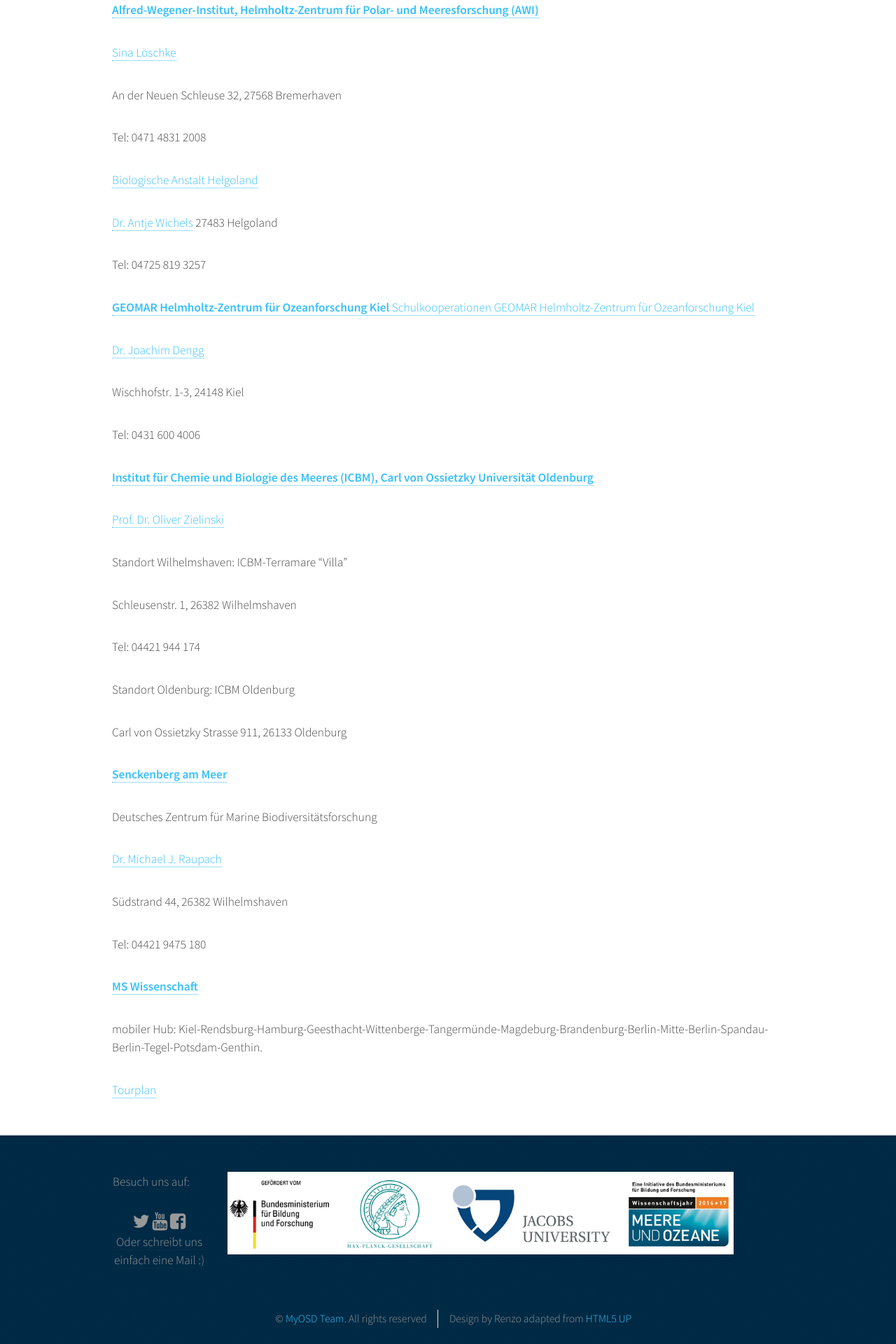
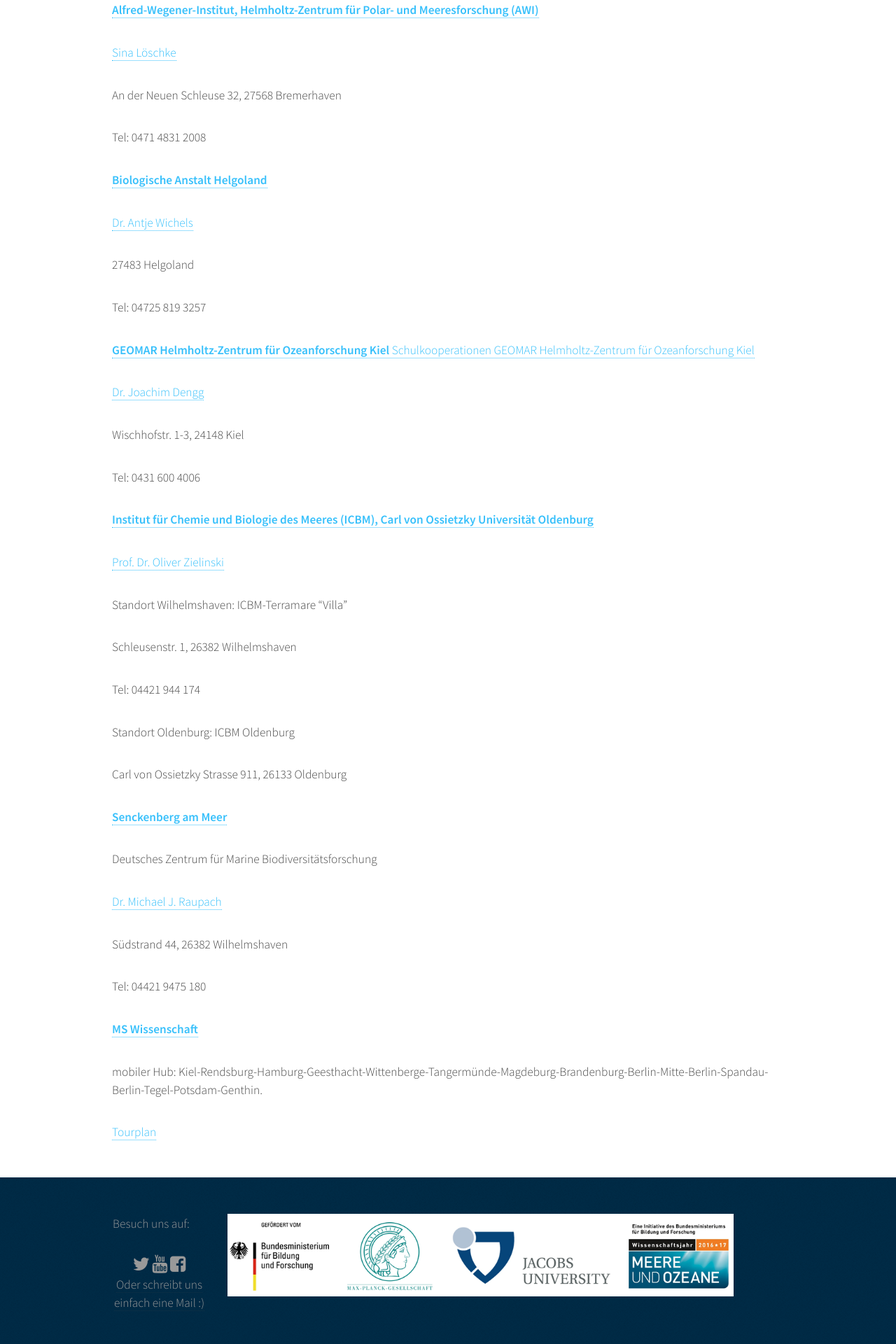
Before and after one commit to myosd/myosd.github.io, a Jekyll site: the page built from mitmachen/hubs/index.md, in a window 1280 px wide. Shown: the part 581-2501 px from the top of the page at 70% size. Built offline with Jekyll 4.4.1, drawn with Linux system fonts in a browser that asks for light colours.

```diff
--- a/mitmachen/hubs/index.md
+++ b/mitmachen/hubs/index.md
@@ -23,9 +23,10 @@ An der Neuen Schleuse 32,
 
 Tel: 0471 4831 2008
 
-[Biologische Anstalt Helgoland](https://www.awi.de/ueber-uns/standorte/helgoland.html)
+[**Biologische Anstalt Helgoland**](https://www.awi.de/ueber-uns/standorte/helgoland.html)
 
 [Dr. Antje Wichels](https://www.awi.de/ueber-uns/organisation/mitarbeiter/antje-wichels.html)
+
 27483 Helgoland
 
 Tel: 04725 819 3257
```
